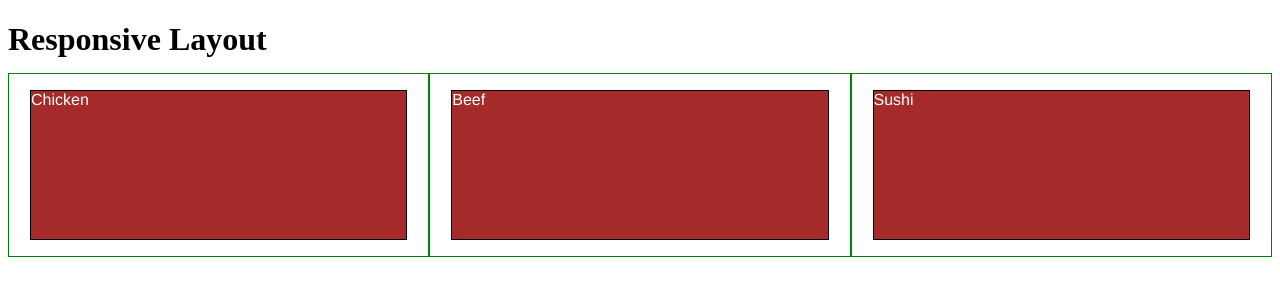
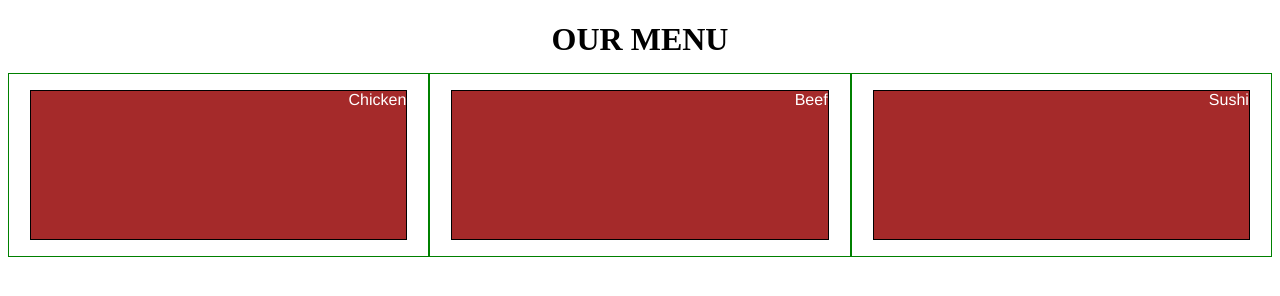
Before and after one commit to Owolabi-ui/cslearning, a plain HTML site: page index.html in a window 1280 px wide. Drawn offline with Linux system fonts and the light colour scheme.

Commit message:
Update index.html

```diff
--- a/index.html
+++ b/index.html
@@ -11,10 +11,12 @@
 }
 h1 {
   margin-bottom: 15px;
+  text-align: center;
 }
 
 p {
   border: 1px solid black;
+  text-align: right;
   background-color: #A52A2A;
   width: 90%;
   height: 150px;
@@ -23,6 +25,9 @@ p {
   font-family: Helvetica;
   color: white;
 }
+
+
+
 
 /* Simple Responsive Framework. */
 .row {
@@ -68,10 +73,11 @@ p {
 </style>
 </head>
 <body>
-<h1>Responsive Layout</h1>
+<h1>OUR MENU</h1>
 
 <div class="row">
-  <div class="col-lg-1 col-md-12"><p>Chicken</p></div>
+  <div class="col-lg-1 col-md-12"><p>Chicken
+  </p></div>
   <div class="col-lg-1 col-md-12"><p>Beef</p></div>
   <div class="col-lg-1 col-md-12"><p>Sushi</p></div>
 
```
